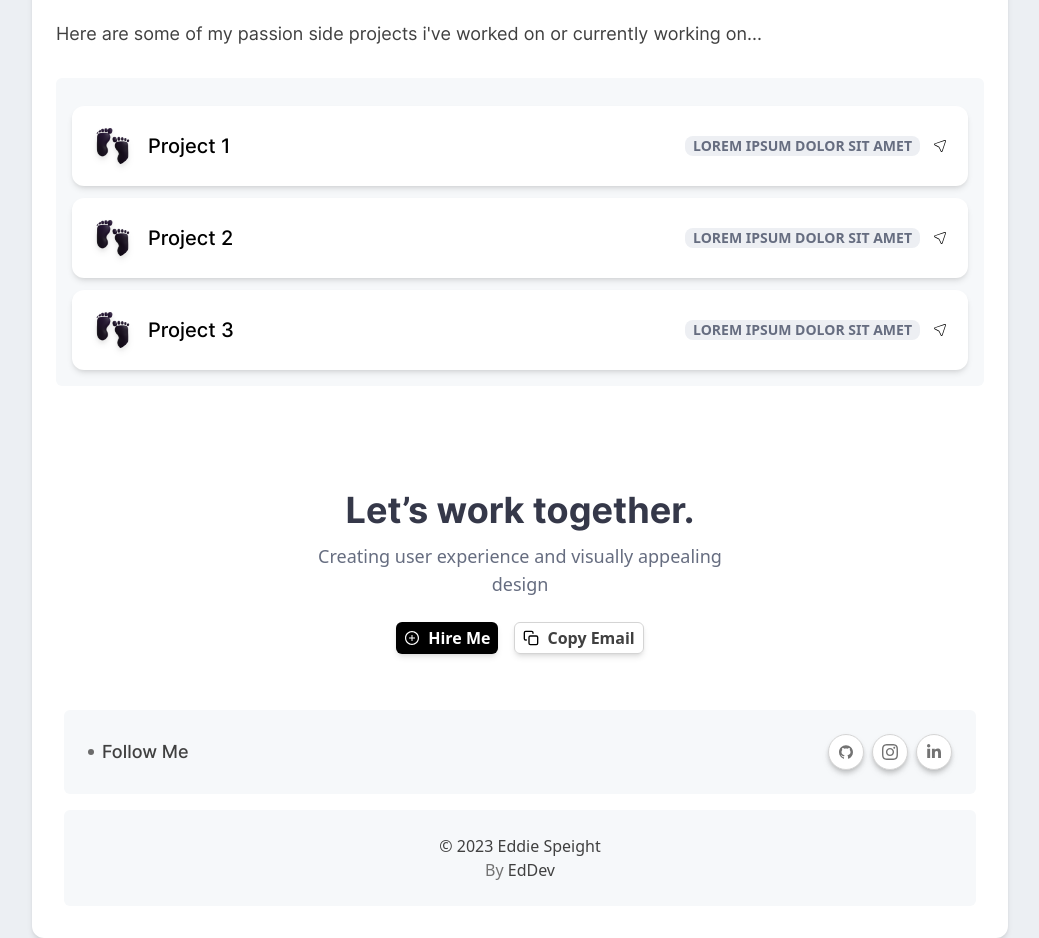
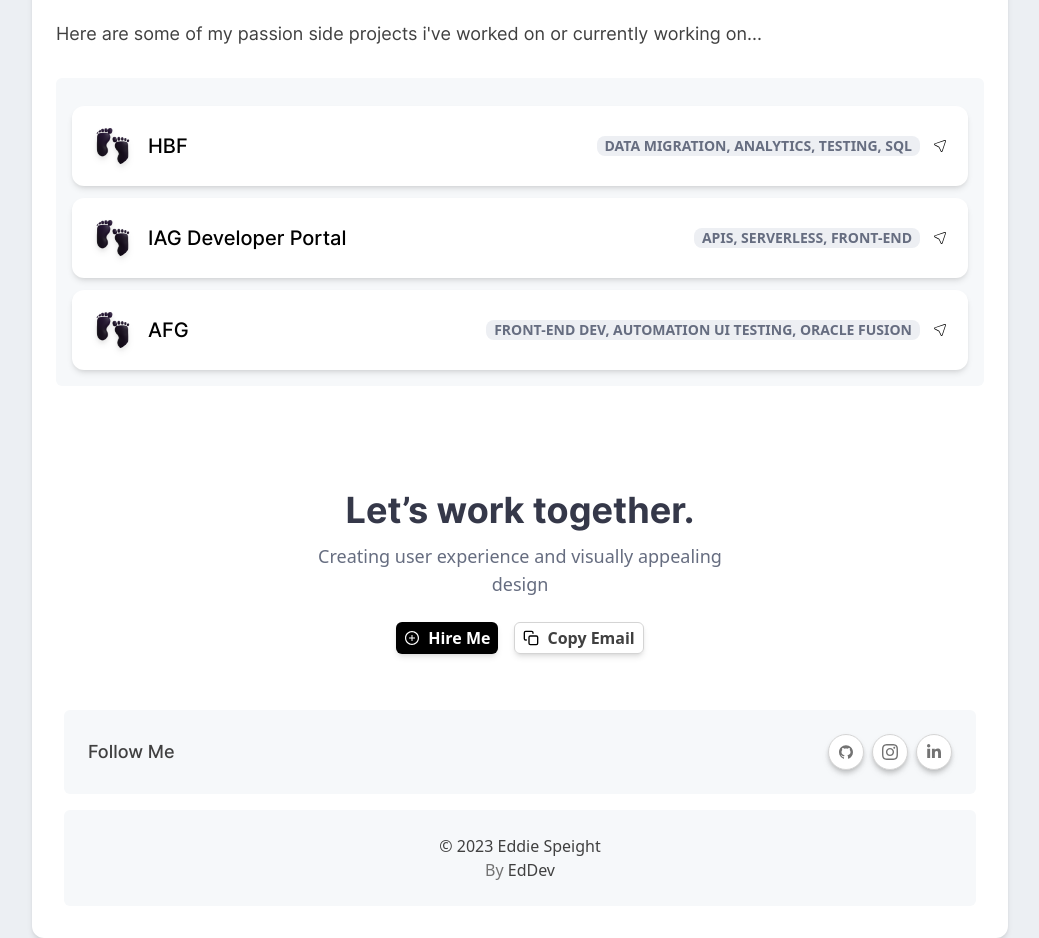
Before and after one commit to ejspeight/dev_portfolio, a Next.js app in the folder frontend/: page /about in a window 1280 px wide. Shown: the part 1260-2198 px from the top of the page, without its empty margins (120-1159 px from the left). Built offline with nearby package versions, Linux system fonts and the light colour scheme.

Commit message:
front clean up

```diff
--- a/frontend/app/Header/page.jsx
+++ b/frontend/app/Header/page.jsx
@@ -20,7 +20,7 @@ let links = [
   { icons: <PiBagSimpleLight />, path: "/blogs" },
 ];
 
-function Headpage() {
+const Headpage = () => {
   const pathname = usePathname() || "";
   const [hoveredPath, setHoveredPath] = useState(pathname);
   const { theme, systemTheme, setTheme } = useTheme();
--- a/frontend/app/about/page.jsx
+++ b/frontend/app/about/page.jsx
@@ -10,19 +10,23 @@ import Footer from "../components/Footer";
 const projects = [
   {
     img: "/img/foot.png",
-    title: "Project 1",
-    subtitle: "Lorem ipsum dolor sit amet",
+    title: "HBF",
+    subtitle: ["Data Migration, Analytics, Testing, SQL"],
     icon: <BsChevronRight />,
+    href: "/rectangle",
   },
   {
     img: "/img/foot.png",
-    title: "Project 2",
-    subtitle: "Lorem ipsum dolor sit amet",
+    title: "IAG Developer Portal",
+    subtitle: ["APIs, Serverless, Front-End"],
+    href: "/morvalabs",
   },
   {
     img: "/img/foot.png",
-    title: "Project 3",
-    subtitle: "Lorem ipsum dolor sit amet",
+    title: "AFG",
+    subtitle: ["Front-End Dev, Automation UI testing, Oracle Fusion"],
+    // redirect to other sites here
+    href: "/simply",
   },
 ];
 
@@ -35,7 +39,6 @@ const Page = () => {
     >
       <div className=" lg:p-6 p-5 ">
         <div className="flex mt-4 items-center gap-x-2 font-InterRe">
-          <div className="w-[6px] h-[6px] rounded-full  bg-[#6b6b6b]" />
           <h1 className="text-neutral-700  dark:text-[#C0C0C0] text-lg font-InterMe">
             About
           </h1>
--- a/frontend/app/blogs/page.jsx
+++ b/frontend/app/blogs/page.jsx
@@ -1,57 +1,10 @@
 "use client";
 
-import Link from "next/link";
 import React from "react";
 import { BsChevronRight } from "react-icons/bs";
-import { FiCopy } from "react-icons/fi";
-import { AiOutlinePlusCircle } from "react-icons/ai";
-import { CiLocationArrow1 } from "react-icons/ci";
 import { motion } from "framer-motion";
-
 import Footer from "../components/Footer";
 import Posts from "../components/Posts";
-
-const links = [
-  {
-    img: "/img/img1.png",
-    title: "HBF",
-    subtitle: ["Data Migration, Analytics, Testing, SQL"],
-    icon: <BsChevronRight />,
-    href: "/rectangle",
-  },
-  {
-    img: "/img/wink.png",
-    title: "IAG Developer Portal",
-    subtitle: ["APIs, Serverless, Front-End"],
-    href: "/morvalabs",
-  },
-  {
-    img: "/img/foot.png",
-    title: "AFG",
-    subtitle: ["Front-End Dev, Automation UI testing, Oracle Fusion"],
-    // redirect to other sites here
-    href: "/simply",
-  },
-];
-
-const projects = [
-  {
-    img: "/img/pizza.png",
-    title: "Project 1",
-    subtitle: "Lorem ipsum dolor sit amet",
-    icon: <BsChevronRight />,
-  },
-  {
-    img: "/img/wink.png",
-    title: "Project 2",
-    subtitle: "Lorem ipsum dolor sit amet",
-  },
-  {
-    img: "/img/foot.png",
-    title: "Project 3",
-    subtitle: "Lorem ipsum dolor sit amet",
-  },
-];
 
 const Page = () => {
   return (
@@ -62,7 +15,6 @@ const Page = () => {
     >
       <div className=" lg:p-6 p-4 max-md:p-5 ">
         <div className="flex items-center mt-4 px-6  gap-x-2 ">
-          <div className="w-[6px] h-[6px] rounded-full  bg-[#6b6b6b]" />
           <h1 className="text-neutral-700   dark:text-[#C0C0C0] text-lg font-InterMe">
             Blogs
           </h1>
--- a/frontend/app/components/Footer.jsx
+++ b/frontend/app/components/Footer.jsx
@@ -36,7 +36,6 @@ const Footer = () => {
         <div class="bg-[#F6F8FA] p-6 dark:bg-[#2C2C2C] mt-14 rounded-md">
             <div class="flex items-center justify-between">
                 <div class="flex items-center gap-x-2 font-InterRe">
-                    <div class="w-[6px] h-[6px] rounded-full bg-[#6b6b6b]"></div>
                     <h1 class="text-neutral-700 dark:text-[#C0C0C0] text-lg font-InterMe">
                         Follow Me
                     </h1>
--- a/frontend/app/components/Posts.jsx
+++ b/frontend/app/components/Posts.jsx
@@ -37,7 +37,6 @@ const Posts = () => {
         <div>
             <div class="dark:bg-[#2C2C2C] bg-[#F6F8FA] md:p-6 p-2 mt-6 rounded-md">
                 <div class="flex items-center gap-x-2 font-InterRe">
-                    <div class="w-[6px] h-[6px] rounded-full bg-[#6b6b6b]"></div>
                     <h1 class="text-neutral-700 dark:text-[#C0C0C0] text-lg font-InterMe">
                         Posts
                     </h1>
--- a/frontend/app/contact/page.jsx
+++ b/frontend/app/contact/page.jsx
@@ -1,5 +1,4 @@
 import React from "react";
-
 import Footer from "../components/Footer";
 
 const Page = () => {
@@ -9,7 +8,6 @@ const Page = () => {
         <div className=" lg:p-6 p-3">
           <div className="flex justify-between  w-full">
             <div className="flex items-center gap-x-2 font-InterRe">
-              <div className="w-[6px] h-[6px] rounded-full  bg-[#6b6b6b]" />
               <h1 className="text-neutral-700 dark:text-[#C0C0C0] max-md:text-xl text-xl font-InterRe font-bold">
                 Contact Me
               </h1>
--- a/frontend/app/page.js
+++ b/frontend/app/page.js
@@ -44,7 +44,6 @@ export default function Home() {
           <div className=" lg:p-6 p-3">
             <div className="flex justify-between  w-full">
               <div className="flex items-center gap-x-2 font-InterRe">
-                <div className="w-[6px] h-[6px] rounded-full  bg-[#6b6b6b]" />
                 <motion.h1
                   initial={{ x: 100, opacity: 0 }}
                   animate={{
@@ -54,7 +53,7 @@ export default function Home() {
                   }}
                   className="text-neutral-700 dark:text-[#C0C0C0] max-md:text-xl font-InterMe"
                 >
-                  Full Stack Dev
+                  Full Stack Developer
                 </motion.h1>
               </div>
 
@@ -122,7 +121,6 @@ export default function Home() {
             <div className="bg-[#F6F8FA] dark:bg-[#2C2C2C] p-6 max-md:p-3 rounded-xl">
               <div className="flex items-center justify-between mt-4">
                 <div className="flex items-center gap-x-2 font-InterRe">
-                  <div className="w-[6px] h-[6px] rounded-full  bg-[#6b6b6b]" />
                   <h1 className="text-neutral-700 dark:text-[#C0C0C0] text-lg font-InterMe">
                     Projects
                   </h1>
--- a/frontend/app/projects/page.jsx
+++ b/frontend/app/projects/page.jsx
@@ -37,7 +37,6 @@ const Page = () => {
     <div className="bg-white top-24 relative dark:bg-[#212121] shadow-md rounded-xl max-w-xl lg:mx-auto mx-4 lg:max-w-xl max-2xl md:mx-auto sm:mx-auto lg:px-0 ">
       <div className=" lg:p-6 p-4 max-md:p-5 ">
         <div className="flex items-center mt-4  gap-x-2 ">
-          <div className="w-[6px] h-[6px] rounded-full  bg-[#6b6b6b]" />
           <h1 className="text-neutral-700   dark:text-[#C0C0C0] text-lg font-InterMe">
             Projects
           </h1>
@@ -56,7 +55,6 @@ const Page = () => {
         <div className="bg-[#F6F8FA] dark:bg-[#2C2C2C] p-3 max-md:p-3 rounded-xl">
           <div className="flex items-center justify-between mt-4">
             <div className="flex items-center gap-x-2 font-InterRe">
-              <div className="w-[6px] h-[6px] rounded-full  bg-[#6b6b6b]" />
               <h1 className="text-neutral-700 dark:text-[#C0C0C0] text-lg font-InterMe">
                 Projects
               </h1>
--- a/frontend/app/rectangle/page.jsx
+++ b/frontend/app/rectangle/page.jsx
@@ -6,14 +6,14 @@ import Footer from "../components/Footer";
 
 const links = [
   {
-    img: "/img/img1.png",
+    img: "/img/foot.png",
     title: "HBF",
     subtitle: ["Data Migration, Analytics, Testing, SQL"],
     icon: <BsChevronRight />,
     href: "/rectangle",
   },
   {
-    img: "/img/wink.png",
+    img: "/img/foot.png",
     title: "IAG Developer Portal",
     subtitle: ["APIs, Serverless, Front-End"],
     href: "/morvalabs",
```
